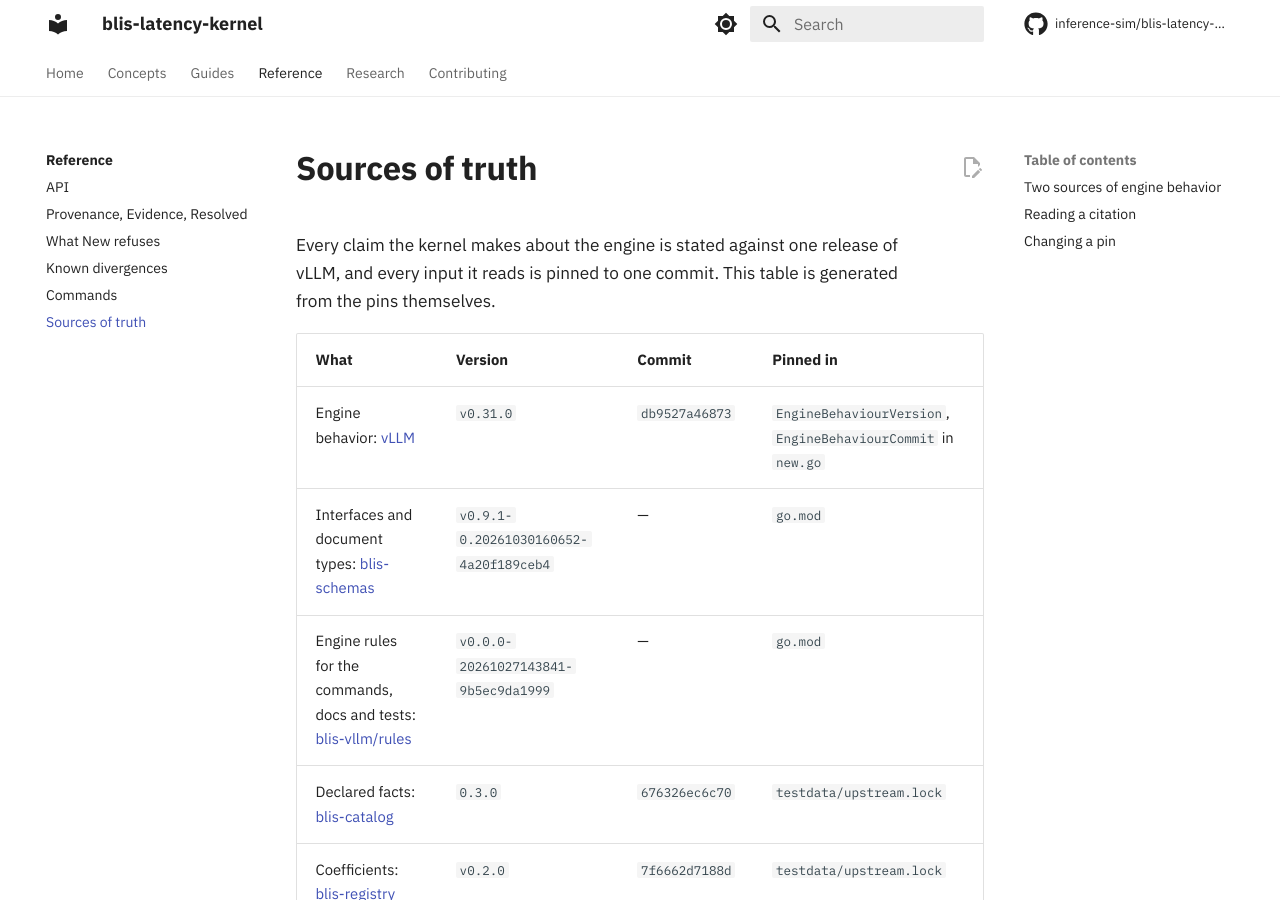
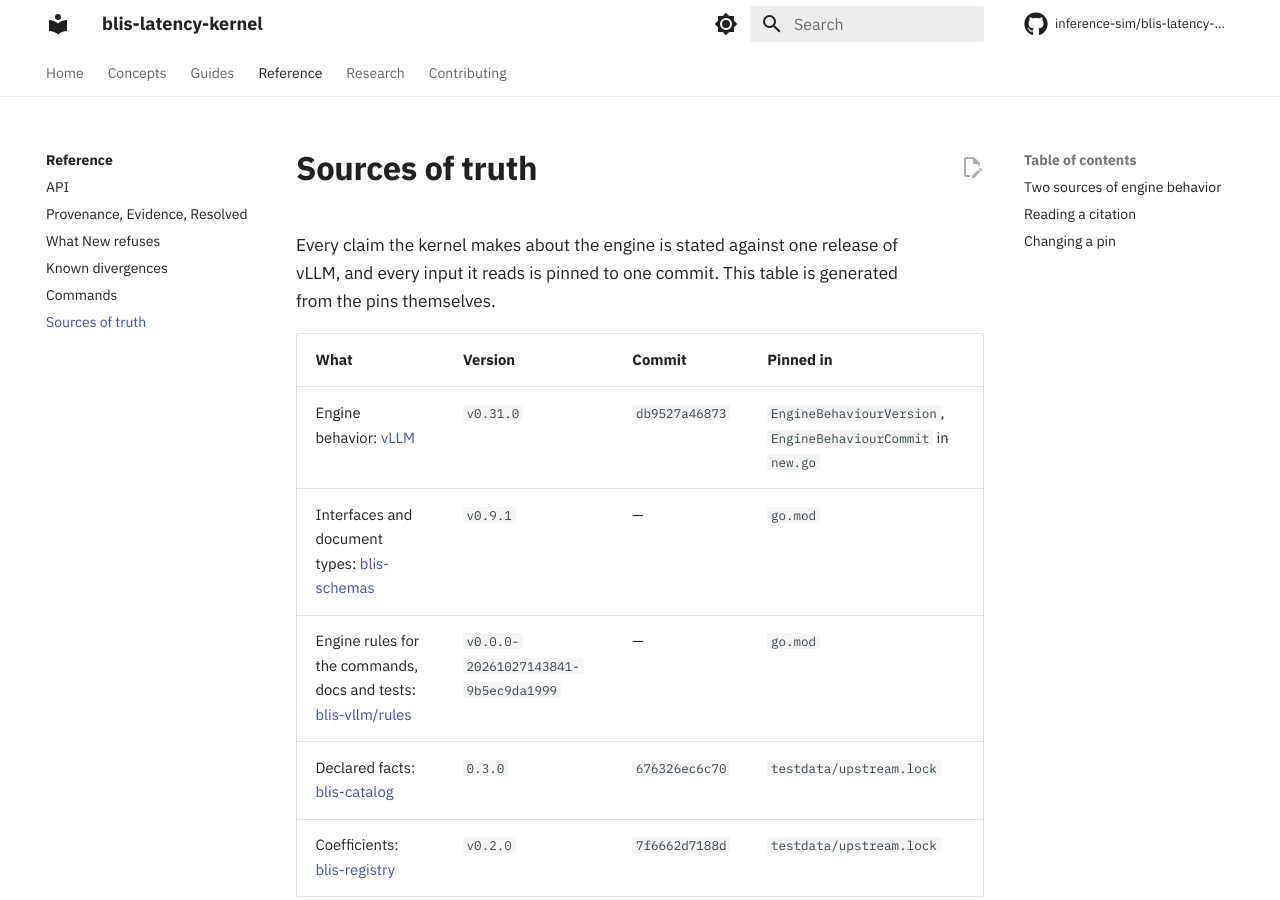
Before and after one commit to inference-sim/blis-latency-kernel, an MkDocs documentation site: the page built from docs/reference/sources.md, in a window 1280 px wide and 900 px high. Built offline with MkDocs 1.6.1 and Material for MkDocs 9.7.7, drawn with Linux system fonts in a browser that asks for light colours; comment, search, counter and statistics services are not loaded; the version menu is left out.

Commit message:
build: pin released blis-schemas v0.9.1

```diff
--- a/docs/generated/sources.md
+++ b/docs/generated/sources.md
@@ -3,7 +3,7 @@
 | What | Version | Commit | Pinned in |
 |---|---|---|---|
 | Engine behavior: [vLLM](https://github.com/vllm-project/vllm/tree/v0.31.0) | `v0.31.0` | `db9527a46873` | `EngineBehaviourVersion`, `EngineBehaviourCommit` in `new.go` |
-| Interfaces and document types: [blis-schemas](https://github.com/inference-sim/blis-schemas/tree/v0.9.1-0.20261030160652-4a20f189ceb4) | `v0.9.1-0.20261030160652-4a20f189ceb4` | — | `go.mod` |
+| Interfaces and document types: [blis-schemas](https://github.com/inference-sim/blis-schemas/tree/v0.9.1) | `v0.9.1` | — | `go.mod` |
 | Engine rules for the commands, docs and tests: [blis-vllm/rules](https://github.com/inference-sim/blis-vllm/tree/9b5ec9da1999/rules) | `v0.0.0-20261027143841-9b5ec9da1999` | — | `go.mod` |
 | Declared facts: [blis-catalog](https://github.com/inference-sim/blis-catalog/tree/676326ec6c708e91ec4981bd6b03922a7fe60512) | `0.3.0` | `676326ec6c70` | `testdata/upstream.lock` |
 | Coefficients: [blis-registry](https://github.com/inference-sim/blis-registry/tree/7f6662d7188dc3dc873a37623e1f7bbfe1d6081b) | `v0.2.0` | `7f6662d7188d` | `testdata/upstream.lock` |
```
Also changed, not shown: 2 other files.
